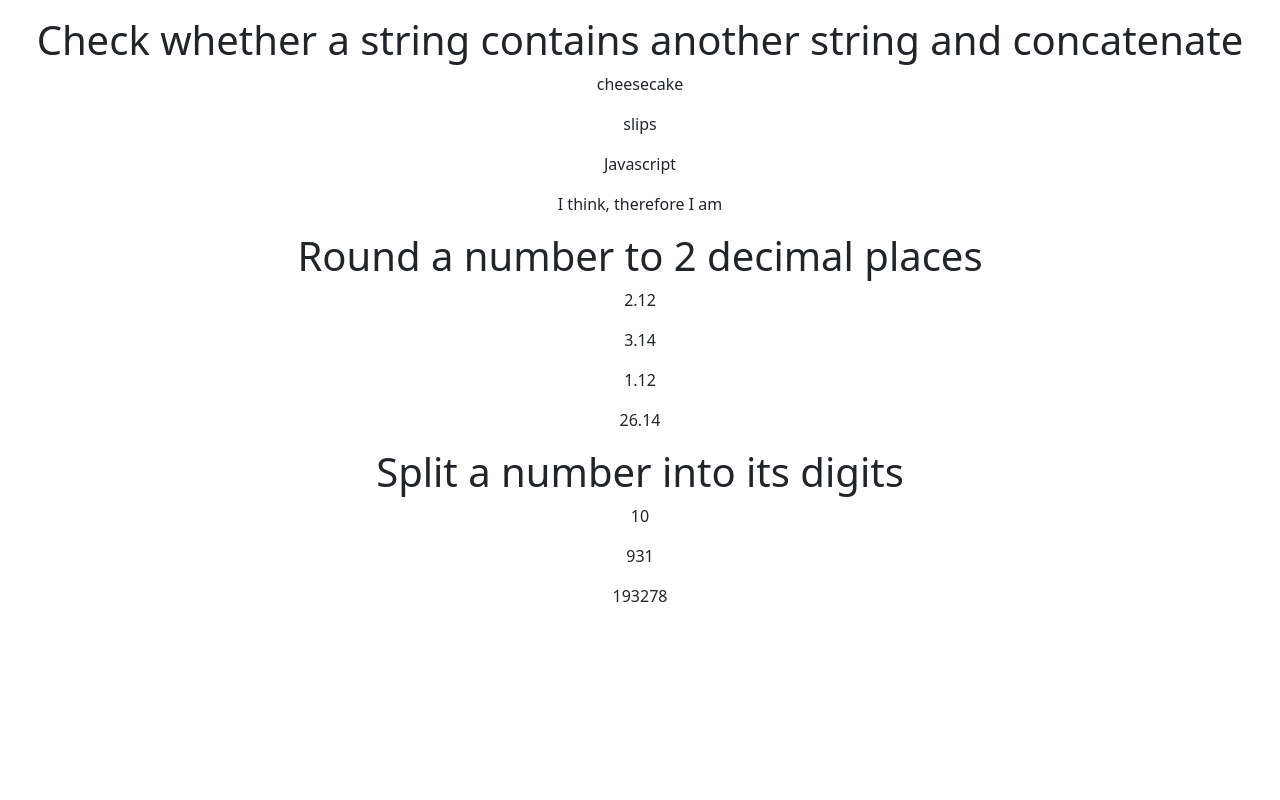
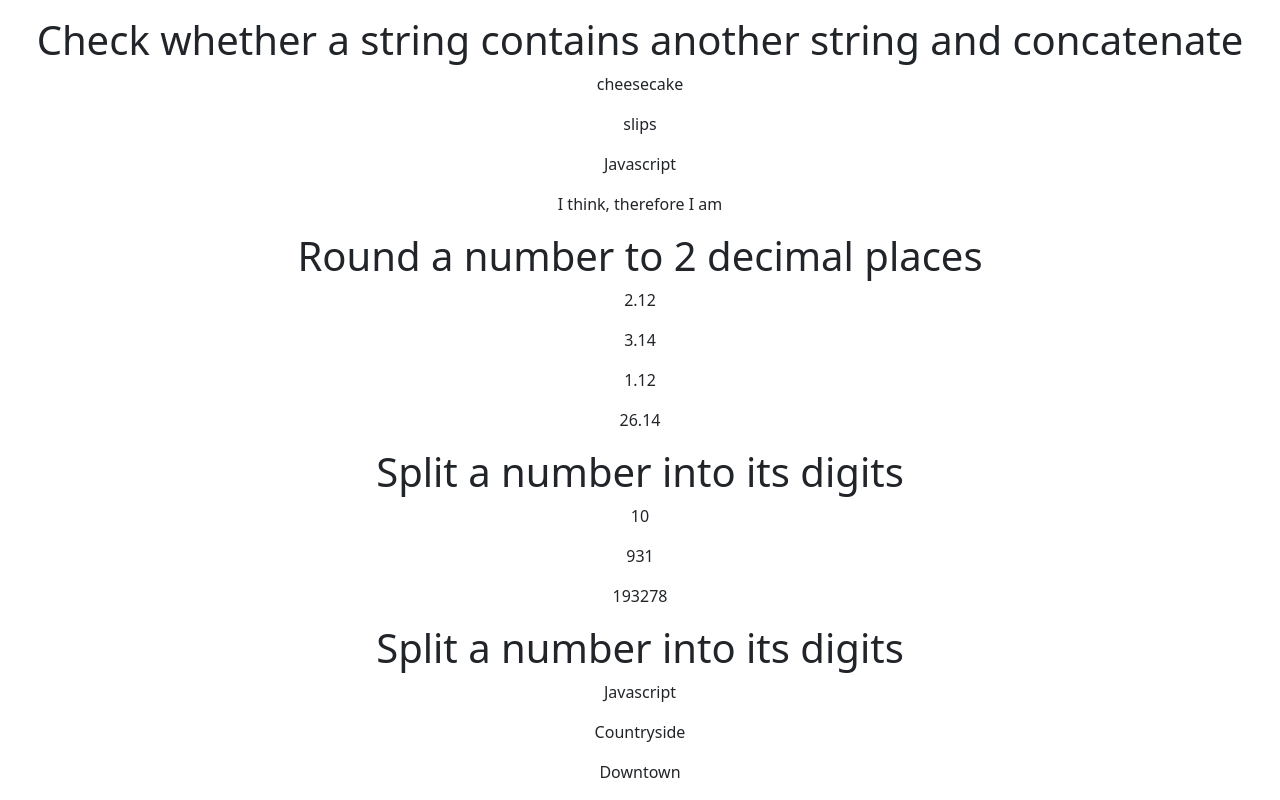
Before and after one commit to vinothsmart/react-redux-dashboard, a React (Create React App) app: page /jsc/basic in a window 1280 px wide. Shown: the part 3033-3833 px from the top of the page. Before the commit the page ends 3657 px from the top, so only its background shows below. Built offline with nearby package versions, Linux system fonts and the light colour scheme.

Commit message:
Clear up the chaos behind these strings

```diff
--- a/src/components/pages/JsChallage/Basic.js
+++ b/src/components/pages/JsChallage/Basic.js
@@ -44,6 +44,20 @@ const Basic = () => {
     const string = a + "";
     const strings = string.split("");
     return strings.map((digit) => Number(digit));
+  };
+
+  // remove % from string
+  const removePercent = (a) => a.replace("%", "");
+
+  const reverseString = (a) => a.split("").reverse().join("");
+
+  const JoinTwoStrings = (a, b) => {
+    const removeAP = removePercent(a);
+    const removeBP = removePercent(b);
+    const firstLetterUpperCase = removeAP.charAt(0).toUpperCase();
+    const valueA = removeAP.slice(1);
+    const valueB = reverseString(removeBP);
+    return firstLetterUpperCase + valueA + valueB;
   };
 
   return (
@@ -186,6 +200,12 @@ const Basic = () => {
         <p>{splitNumberToArray(931)}</p>
         <p>{splitNumberToArray(193278)}</p>
       </center>
+      <center>
+        <h1>Split a number into its digits</h1>
+        <p>{JoinTwoStrings("java", "tpi%rcs")}</p>
+        <p>{JoinTwoStrings("c%ountry", "edis")}</p>
+        <p>{JoinTwoStrings("down", "nw%ot")}</p>
+      </center>
     </div>
   );
 };
```
